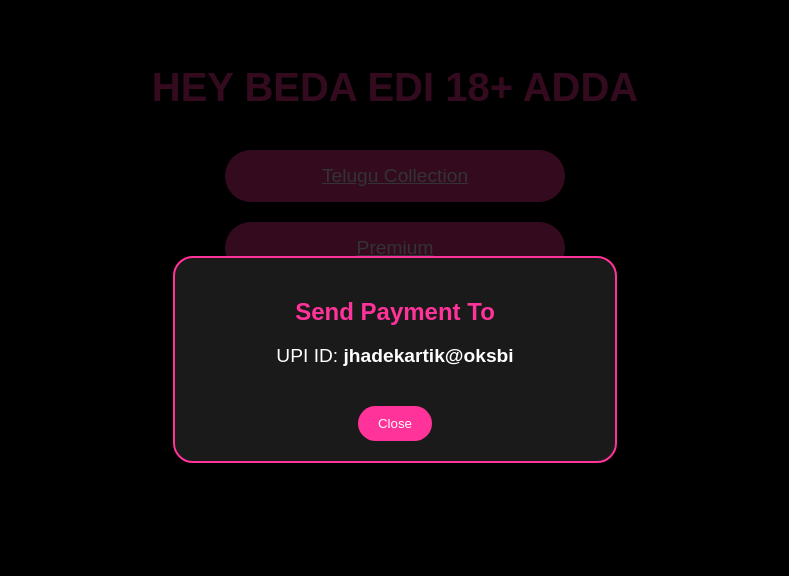
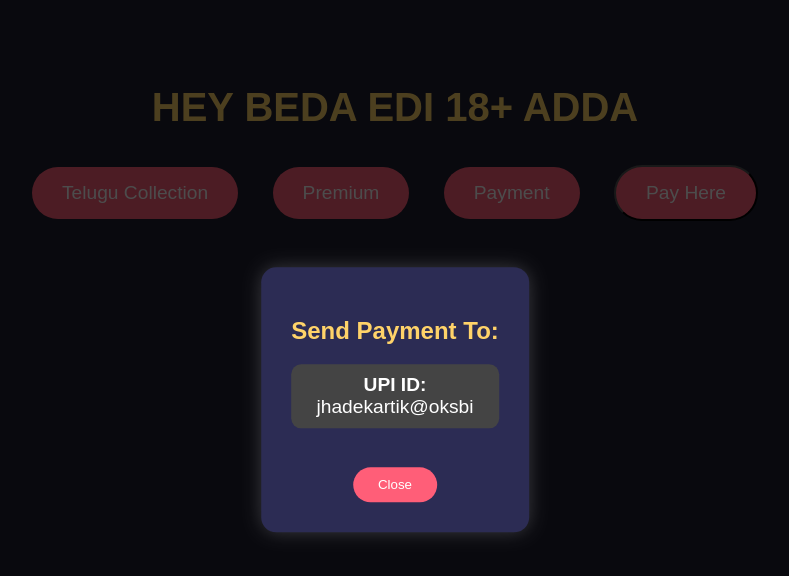
Before and after one commit to jhadekartik/isha-aivary, a plain HTML site: page index.html in a window 1280 px wide. Both pictures are taken after a click on the button "Pay Here". Shown: the whole page, without its empty margins (245-1034 px from the left). Drawn offline with Linux system fonts and the light colour scheme.

Commit message:
Update index.html

```diff
--- a/index.html
+++ b/index.html
@@ -6,84 +6,85 @@
   <title>HEY BEDA EDI 18+ ADDA</title>
   <style>
     body {
-      background-color: #000;
-      color: #fff;
-      font-family: Arial, sans-serif;
+      background: #1e1e2f;
+      font-family: 'Arial', sans-serif;
+      color: white;
       text-align: center;
-      padding: 30px;
+      padding: 50px 20px;
     }
 
     h1 {
       font-size: 2.5em;
-      color: #ff3399;
-      margin-bottom: 40px;
+      margin-bottom: 20px;
+      color: #ffd369;
     }
 
     .button {
-      display: block;
-      width: 80%;
-      max-width: 300px;
-      margin: 20px auto;
-      padding: 15px 20px;
+      display: inline-block;
+      padding: 15px 30px;
+      margin: 15px;
+      background: #ff5e78;
+      color: white;
       font-size: 1.2em;
-      background: #ff3399;
-      color: white;
-      border: none;
       border-radius: 30px;
+      text-decoration: none;
       cursor: pointer;
-      transition: background 0.3s ease;
+      transition: 0.3s;
     }
 
     .button:hover {
-      background: #e60073;
+      background: #e84560;
     }
 
-    /* Popup style */
-    .popup {
+    /* Popup box styles */
+    .popup-box {
       display: none;
       position: fixed;
-      z-index: 10;
-      left: 0;
-      top: 0;
-      width: 100%;
-      height: 100%;
-      background-color: rgba(0,0,0,0.8);
+      top: 50%;
+      left: 50%;
+      transform: translate(-50%, -50%);
+      background: #2c2c54;
+      padding: 30px;
+      border-radius: 15px;
+      box-shadow: 0 0 20px rgba(255,255,255,0.2);
+      z-index: 1000;
     }
 
-    .popup-content {
-      background-color: #1a1a1a;
-      margin: 20% auto;
-      padding: 20px;
-      border: 2px solid #ff3399;
-      width: 80%;
-      max-width: 400px;
-      border-radius: 20px;
-      animation: fadeIn 0.4s ease-in-out;
+    .popup-box h2 {
+      color: #ffd369;
+      margin-bottom: 15px;
     }
 
-    .popup-content h2 {
-      margin-bottom: 10px;
-      color: #ff3399;
-    }
-
-    .popup-content p {
+    .popup-box p {
       font-size: 1.2em;
+      background: #444;
+      padding: 10px;
+      border-radius: 10px;
       color: #fff;
     }
 
-    .close-btn {
+    .popup-box button {
       margin-top: 20px;
-      padding: 10px 20px;
-      background: #ff3399;
+      background: #ff5e78;
+      border: none;
+      padding: 10px 25px;
+      border-radius: 20px;
       color: white;
-      border: none;
-      border-radius: 20px;
       cursor: pointer;
     }
 
-    @keyframes fadeIn {
-      from { opacity: 0; transform: scale(0.8); }
-      to { opacity: 1; transform: scale(1); }
+    .popup-box button:hover {
+      background: #e84560;
+    }
+
+    /* Dark overlay */
+    .overlay {
+      display: none;
+      position: fixed;
+      top: 0; left: 0;
+      width: 100%; height: 100%;
+      background: rgba(0,0,0,0.7);
+      z-index: 999;
     }
   </style>
 </head>
@@ -91,26 +92,29 @@
 
   <h1>HEY BEDA EDI 18+ ADDA</h1>
 
+  <!-- Buttons -->
   <a class="button" href="https://t.me/+xTcFNqGBx4Q4N2I1" target="_blank">Telugu Collection</a>
   <a class="button" href="https://t.me/+I3RBfHAyhlBhN2I1" target="_blank">Premium</a>
+  <a class="button" href="upi://pay?pa=jhadekartik@oksbi&pn=Payment&cu=INR">Payment</a>
   <button class="button" onclick="openPopup()">Pay Here</button>
 
-  <!-- Pop-up -->
-  <div id="paymentPopup" class="popup">
-    <div class="popup-content">
-      <h2>Send Payment To</h2>
-      <p>UPI ID: <strong>jhadekartik@oksbi</strong></p>
-      <button class="close-btn" onclick="closePopup()">Close</button>
-    </div>
+  <!-- Overlay and Popup -->
+  <div class="overlay" id="overlay" onclick="closePopup()"></div>
+  <div class="popup-box" id="popup">
+    <h2>Send Payment To:</h2>
+    <p><strong>UPI ID:</strong><br> jhadekartik@oksbi</p>
+    <button onclick="closePopup()">Close</button>
   </div>
 
   <script>
     function openPopup() {
-      document.getElementById("paymentPopup").style.display = "block";
+      document.getElementById('popup').style.display = 'block';
+      document.getElementById('overlay').style.display = 'block';
     }
 
     function closePopup() {
-      document.getElementById("paymentPopup").style.display = "none";
+      document.getElementById('popup').style.display = 'none';
+      document.getElementById('overlay').style.display = 'none';
     }
   </script>
 
```
